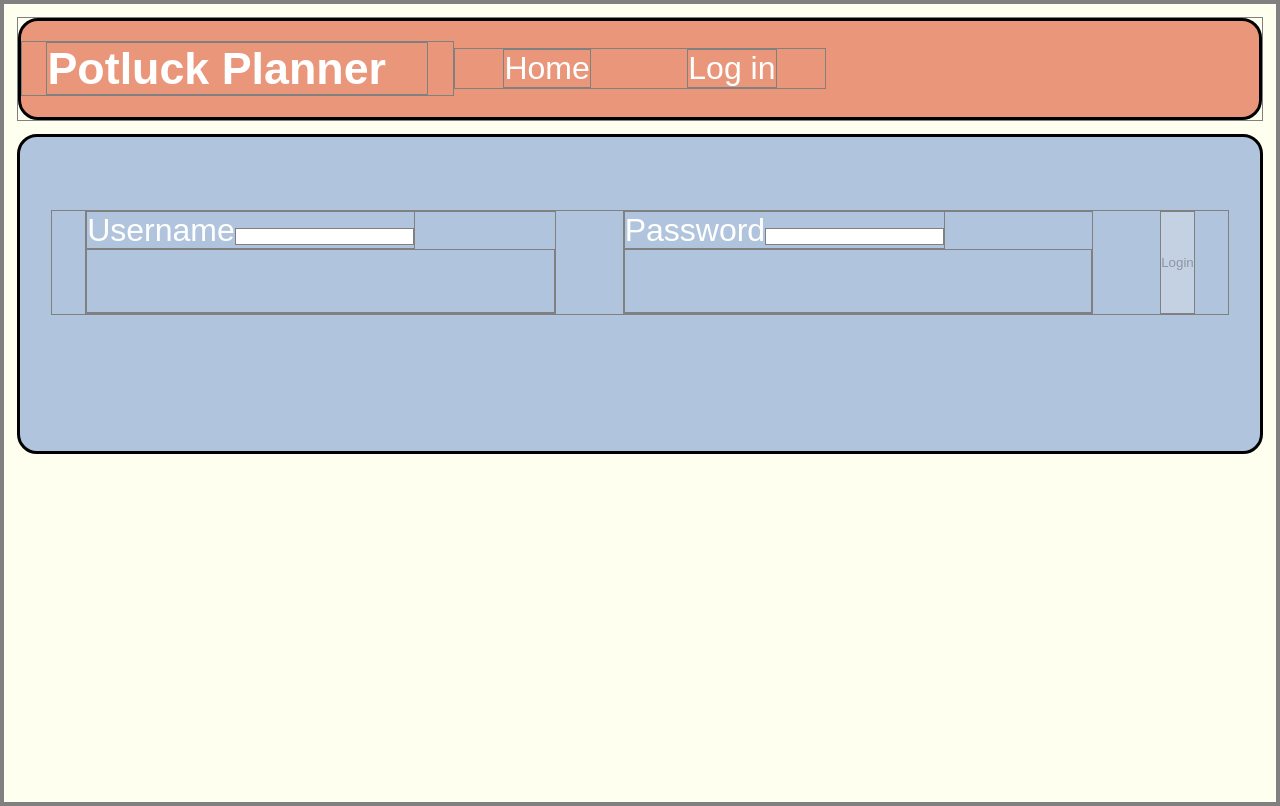
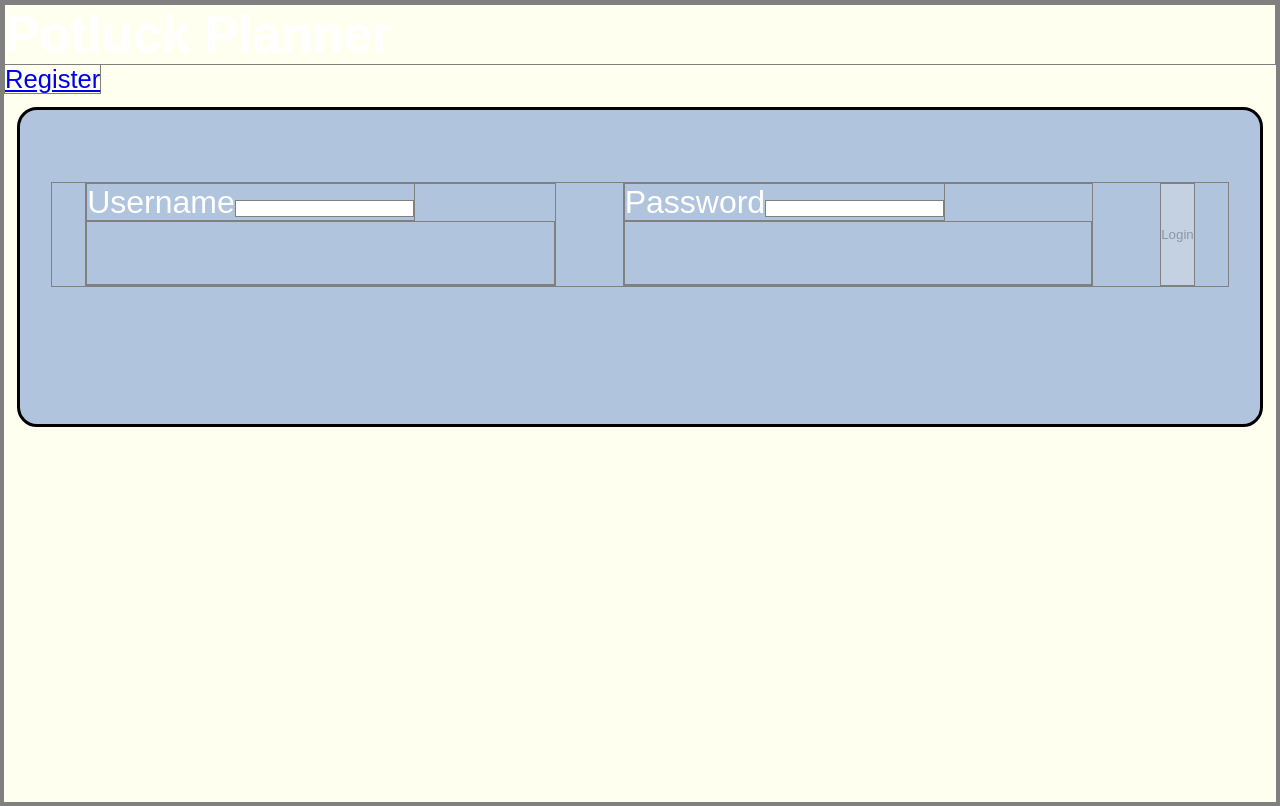
Before and after one commit to potluck-planner-lambdasch/front-end, a React (Create React App) app: page /login in a window 1280 px wide. Built offline with nearby package versions, Linux system fonts and the light colour scheme.

Commit message:
App.js changes, potluckpage created, login token fixed

```diff
--- a/src/App.js
+++ b/src/App.js
@@ -1,47 +1,78 @@
 import "./App.css";
 import Login from "./Login";
 import { Link } from "react-router-dom";
-import styled from "styled-components";
+// import styled from "styled-components";
 
-const NavStyled = styled.nav`
-  display: flex;
-  justify-content: space-around;
-  align-items: center;
-  width: 30%;
-`;
-const HeaderStyled = styled.header`
-  display: flex;
-  height: 8vw;
-  align-items:center;
-  border-radius:20px;
-  border: 3px solid;
-  border-color:black;
 
-`
-const H2Styled = styled.h2`
-  font-size: 3.5vw;
+import { BrowserRouter as Router, Route, Switch } from 'react-router-dom';
+import PrivateRoute from './components/PrivateRoute';
+import PotluckPage from "./components/PotluckPage";
 
-`
+// const NavStyled = styled.nav`
+//   display: flex;
+//   justify-content: space-around;
+//   align-items: center;
+//   width: 30%;
+// `;
+// const HeaderStyled = styled.header`
+//   display: flex;
+//   height: 8vw;
+//   align-items:center;
+//   border-radius:20px;
+//   border: 3px solid;
+//   border-color:black;
+
+// `
+// const H2Styled = styled.h2`
+//   font-size: 3.5vw;
+
+// `
 
 function App() {
   return (
-    <>
+    <Router>
       <div className="App">
-      <div style={{width:'98%',margin:'1%'}}>
+        <h1>Potluck Planner</h1>
+        {/* <div style={{width:'98%',margin:'1%'}}>
         <HeaderStyled className="App-header">
           <div style={{width:'35%', padding:'0 2%'}}>
             <H2Styled>Potluck Planner</H2Styled>
           </div>
           <NavStyled>
-          <Link style={{textDecoration: 'none', fontSize:'2.5vw', color:'white'}} to="/">Home</Link>
-          <Link style={{textDecoration: 'none', fontSize:'2.5vw', color:'white'}} to="/login">Log in</Link>
+            <Link
+            style={{textDecoration: 'none', fontSize:'2.5vw', color:'white'}}
+            to="/"
+            >Home
+            </Link>
+            <Link
+            style={{textDecoration: 'none', fontSize:'2.5vw', color:'white'}}
+            to="/login"
+            >Log in
+            </Link>
           </NavStyled>
         </HeaderStyled>
         </div>
-      <Login />
+        <div> */}
+        <Link to='/register'>Register</Link>
+
+        <Switch>
+
+          <PrivateRoute path='/potluck' component={PotluckPage} />
+
+
+          <Route path='/login'>
+            <Login/>
+          </Route>
+
+
+        </Switch>
+
+
+
       </div>
 
-    </>
+
+    </Router>
   );
 }
 
--- a/src/Login.js
+++ b/src/Login.js
@@ -4,6 +4,9 @@ import schema from "./validation/formSchema";
 import { reach } from "yup";
 import axios from "axios";
 import styled from "styled-components";
+import { useHistory } from 'react-router';
+
+
 
 const baseURL = "https://jaden-build-week-4.herokuapp.com/api";
 
@@ -34,24 +37,41 @@ const FormFieldBox = styled.div`
 `
 
 export default function Login() {
-  const initialFormValues = { username: "", password: "" };
-  const initialFormErrors = { username: "", password: "" };
+  const initialFormValues = {
+    username: "",
+    password: ""
+  };
+  const initialFormErrors = {
+    username: "",
+    password: ""
+  };
 
   const [values, setValues] = useState(initialFormValues);
   const [disable, setDisable] = useState(true);
   const [formErrors, setFormErrors] = useState(initialFormErrors);
 
+  const { push } = useHistory();
+
   const validate = (name, value) => {
     reach(schema, name)
       .validate(value)
-      .then(() => setFormErrors({ ...formErrors, [name]: "" }))
-      .catch((err) => setFormErrors({ ...formErrors, [name]: err.errors[0] }));
+      .then(() => setFormErrors({
+         ...formErrors,
+          [name]: ""
+        }))
+      .catch((err) => setFormErrors({
+         ...formErrors,
+          [name]: err.errors[0]
+        }));
   };
 
   const onChange = (evt) => {
     const { name, value } = evt.target;
     validate(name, value);
-    setValues({ ...values, [name]: value });
+    setValues({
+      ...values,
+      [name]: value
+    });
   };
 
   useEffect(() => {
@@ -63,7 +83,12 @@ export default function Login() {
     const newUser = { username: values.username, password: values.password };
     axios
       .post(`${baseURL}/auth/login`, newUser)
-      .then((res) => console.log(res.data))
+      .then((res) =>{
+        console.log(res.data);
+        window.localStorage.setItem('token', res.data.token)
+        push(`/potluck`)
+
+      })
       .catch((err) => {
         console.log(err);
       })
@@ -81,7 +106,6 @@ export default function Login() {
                 <label style={{fontSize:'2.5vw'}}>
                     Username
                     <input
-
                     type="text"
                     name="username"
                     value={values.username}
--- /dev/null
+++ b/src/axiosWithAuth.js
@@ -0,0 +1,13 @@
+import axios from 'axios';
+
+
+export const axiosWithAuth = () => {
+    const token = window.localStorage.getItem('token');
+
+    return axios.create({
+        headers:{
+            authorization: token,
+        },
+        baseURL:'https://jaden-build-week-4.herokuapp.com/api'
+    });
+}
--- /dev/null
+++ b/src/components/PotluckPage.js
@@ -0,0 +1,28 @@
+import React, { useState, useEffect } from 'react';
+
+import { axiosWithAuth } from './../axiosWithAuth';
+
+const PotluckPage = (props) => {
+    const [potlucks , setPotlucks] = useState([]);
+
+    useEffect(() => {
+        axiosWithAuth()
+        .get('/potluck')
+        .then(res => {
+            console.log(res);
+            setPotlucks(res.data);
+        })
+        .catch(err=>{console.log(err)})
+    },[])
+
+    return(
+        <div>
+            <h3>Upcoming Potlucks</h3>
+            {potlucks.map(potluck => (
+                <p key={potluck.id}>{potluck.name}</p>
+            ))}
+        </div>
+    )
+}
+
+export default PotluckPage;
--- /dev/null
+++ b/src/components/PrivateRoute.js
@@ -0,0 +1,20 @@
+import React from 'react';
+import { Route, Redirect } from 'react-router-dom';
+
+function PrivateRoute({component: Component, ...rest}) {
+    return (
+        <Route
+            {...rest}
+            render={() => {
+                if(window.localStorage.getItem('token')) {
+                    return <Component />;
+                }
+                else {
+                    return <Redirect to='/login' />;
+                }
+            }}
+        />
+    );
+}
+
+export default PrivateRoute;
```
Also changed, not shown: 1 other file (tests, documents, lock files or other folders). Lines whose indentation alone changed are shown as unchanged.
